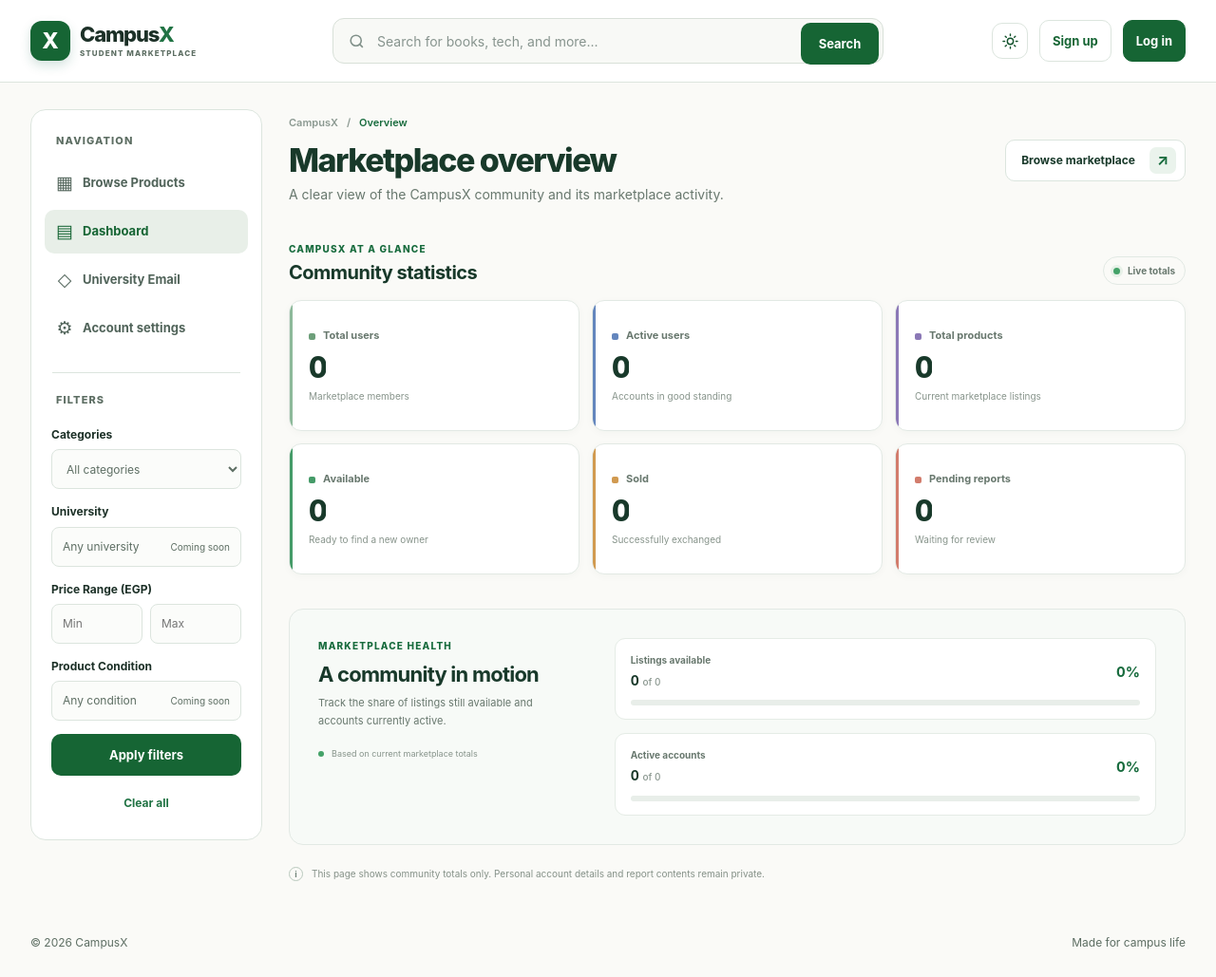
After one commit to Mostafa-Mira/CampusX, an ASP.NET Core app: template Milestone-3/Views/Dashboard/Index.cshtml in a window 1280 px wide. The commit adds this page. Shown: the whole page at 95% size. Run offline with ASP.NET Core 8, Linux system fonts and the light colour scheme; the template is opened without the code that fills it, so the values that code supplies are empty; some libraries are stand-ins or nearby versions.

Commit message:
Add public marketplace dashboard

```diff
--- /dev/null
+++ b/Milestone-3/Views/Dashboard/Index.cshtml
@@ -0,0 +1,75 @@
+@model CampusX.ViewModel.PublicDashboardViewModel
+
+@{
+    ViewData["Title"] = "Dashboard";
+    var availabilityPercent = Model.TotalProducts > 0
+        ? Math.Clamp((int)Math.Round(Model.AvailableProducts * 100d / Model.TotalProducts), 0, 100)
+        : 0;
+    var activeUserPercent = Model.TotalUsers > 0
+        ? Math.Clamp((int)Math.Round(Model.ActiveUsers * 100d / Model.TotalUsers), 0, 100)
+        : 0;
+    var stats = new[]
+    {
+        new { Label = "Total users", Value = Model.TotalUsers.ToString("N0"), Note = "Marketplace members", Tone = "users" },
+        new { Label = "Active users", Value = Model.ActiveUsers.ToString("N0"), Note = "Accounts in good standing", Tone = "active" },
+        new { Label = "Total products", Value = Model.TotalProducts.ToString("N0"), Note = "Current marketplace listings", Tone = "products" },
+        new { Label = "Available", Value = Model.AvailableProducts.ToString("N0"), Note = "Ready to find a new owner", Tone = "available" },
+        new { Label = "Sold", Value = Model.SoldProducts.ToString("N0"), Note = "Successfully exchanged", Tone = "sold" },
+        new { Label = "Pending reports", Value = Model.PendingReports.ToString("N0"), Note = "Waiting for review", Tone = "reports" }
+    };
+}
+
+@section Styles {
+    <link rel="stylesheet" href="~/css/dashboard.css" asp-append-version="true" />
+}
+
+<div class="dashboard-page">
+    <header class="dashboard-header">
+        <div>
+            <div class="dashboard-breadcrumb"><span>CampusX</span><span aria-hidden="true">/</span><span>Overview</span></div>
+            <h1 id="dashboard-title">Marketplace overview</h1>
+            <p>A clear view of the CampusX community and its marketplace activity.</p>
+        </div>
+        <a class="dashboard-browse" asp-controller="Home" asp-action="Index">
+            <span>Browse marketplace</span><span class="dashboard-browse-arrow" aria-hidden="true">↗</span>
+        </a>
+    </header>
+
+    <section class="dashboard-stats" aria-labelledby="dashboard-stats-title">
+        <div class="dashboard-section-heading">
+            <div><span class="dashboard-section-kicker">CAMPUSX AT A GLANCE</span><h2 id="dashboard-stats-title">Community statistics</h2></div>
+            <span class="dashboard-current"><span aria-hidden="true"></span> Live totals</span>
+        </div>
+        <div class="dashboard-stats-grid">
+            @foreach (var stat in stats)
+            {
+                <article class="dashboard-stat-card dashboard-stat-@stat.Tone">
+                    <div class="dashboard-stat-label"><span class="dashboard-stat-dot" aria-hidden="true"></span>@stat.Label</div>
+                    <strong>@stat.Value</strong>
+                    <small>@stat.Note</small>
+                </article>
+            }
+        </div>
+    </section>
+
+    <section class="dashboard-activity" aria-labelledby="dashboard-activity-title">
+        <div class="dashboard-activity-intro">
+            <span class="dashboard-section-kicker">MARKETPLACE HEALTH</span>
+            <h2 id="dashboard-activity-title">A community in motion</h2>
+            <p>Track the share of listings still available and accounts currently active.</p>
+            <div class="dashboard-activity-foot"><span class="dashboard-health-dot" aria-hidden="true"></span> Based on current marketplace totals</div>
+        </div>
+        <div class="dashboard-activity-metrics">
+            <article class="dashboard-progress-card">
+                <div class="dashboard-progress-top"><div><span class="dashboard-progress-label">Listings available</span><strong>@Model.AvailableProducts.ToString("N0") <small>of @Model.TotalProducts.ToString("N0")</small></strong></div><span class="dashboard-progress-percent">@availabilityPercent%</span></div>
+                <div class="dashboard-meter" role="progressbar" aria-label="Share of listings currently available" aria-valuemin="0" aria-valuemax="100" aria-valuenow="@availabilityPercent"><span style="width: @availabilityPercent%"></span></div>
+            </article>
+            <article class="dashboard-progress-card dashboard-progress-users">
+                <div class="dashboard-progress-top"><div><span class="dashboard-progress-label">Active accounts</span><strong>@Model.ActiveUsers.ToString("N0") <small>of @Model.TotalUsers.ToString("N0")</small></strong></div><span class="dashboard-progress-percent">@activeUserPercent%</span></div>
+                <div class="dashboard-meter" role="progressbar" aria-label="Share of users with active accounts" aria-valuemin="0" aria-valuemax="100" aria-valuenow="@activeUserPercent"><span style="width: @activeUserPercent%"></span></div>
+            </article>
+        </div>
+    </section>
+
+    <p class="dashboard-privacy-note"><span aria-hidden="true">i</span> This page shows community totals only. Personal account details and report contents remain private.</p>
+</div>
--- a/Milestone-3/Views/Shared/_Layout.cshtml
+++ b/Milestone-3/Views/Shared/_Layout.cshtml
@@ -6,6 +6,7 @@
 @inject DevelopmentTesterAccess TesterAccess
 @{
     var isStudent = (await Authorization.AuthorizeAsync(User, MarketplaceAccessPolicies.Student)).Succeeded;
+    var isAdmin = (await Authorization.AuthorizeAsync(User, MarketplaceAccessPolicies.Admin)).Succeeded;
     var isTester = isStudent && User.HasClaim(DevelopmentTesterAccess.ClaimType, DevelopmentTesterAccess.ClaimValue) &&
         await MarketplaceAccess.GetStatusAsync(User) == MarketplaceAccessStatus.DevelopmentTester;
     var accountStatus = "Signed in";
@@ -15,6 +16,8 @@
     var isHome = string.Equals(route["controller"]?.ToString(), "Home", StringComparison.OrdinalIgnoreCase) &&
         string.Equals(route["action"]?.ToString(), "Index", StringComparison.OrdinalIgnoreCase);
     var isMyProducts = string.Equals(route["controller"]?.ToString(), "MyProducts", StringComparison.OrdinalIgnoreCase);
+    var isPublicDashboard = string.Equals(route["controller"]?.ToString(), "Dashboard", StringComparison.OrdinalIgnoreCase);
+    var isAdminDashboard = string.Equals(route["controller"]?.ToString(), "Admin", StringComparison.OrdinalIgnoreCase);
 }
 <!DOCTYPE html>
 <html lang="en">
@@ -33,6 +36,7 @@
     </script>
     <link rel="stylesheet" href="~/css/site.css" asp-append-version="true" />
     <link rel="stylesheet" href="~/css/campus-ui.css" asp-append-version="true" />
+    @await RenderSectionAsync("Styles", required: false)
 </head>
 <body class="@(isHome ? "home-page" : null)">
     <a class="skip-link" href="#main-content">Skip to content</a>
@@ -86,6 +90,11 @@
                     <nav aria-label="Product navigation">
                         <ul class="sidebar-nav">
                             <li><a class="sidebar-link @(isHome ? "is-active" : null)" aria-current="@(isHome ? "page" : null)" asp-controller="Home" asp-action="Index"><span class="nav-icon" aria-hidden="true">▦</span> Browse Products</a></li>
+                            <li><a class="sidebar-link @(isPublicDashboard ? "is-active" : null)" aria-current="@(isPublicDashboard ? "page" : null)" asp-controller="Dashboard" asp-action="Index"><span class="nav-icon" aria-hidden="true">▤</span> Dashboard</a></li>
+                            @if (isAdmin)
+                            {
+                                <li><a class="sidebar-link @(isAdminDashboard ? "is-active" : null)" aria-current="@(isAdminDashboard ? "page" : null)" asp-controller="Admin" asp-action="Index"><span class="nav-icon" aria-hidden="true">▣</span> Admin Dashboard</a></li>
+                            }
                             @if (isStudent)
                             {
                                 <li><a class="sidebar-link @(isMyProducts ? "is-active" : null)" aria-current="@(isMyProducts ? "page" : null)" asp-controller="MyProducts" asp-action="Index"><span class="nav-icon" aria-hidden="true">▤</span> My Products</a></li>
--- /dev/null
+++ b/Milestone-3/wwwroot/css/dashboard.css
@@ -0,0 +1,85 @@
+.dashboard-page {
+    --dashboard-ink: #18392a;
+    --dashboard-muted: #68786e;
+    --dashboard-line: #e2e9e4;
+    --dashboard-green: #176b3d;
+    display: grid;
+    gap: clamp(26px, 3vw, 36px);
+    min-width: 0;
+    color: var(--dashboard-ink);
+}
+
+.dashboard-header { display: flex; align-items: center; justify-content: space-between; gap: 24px; padding: 6px 0 2px; }
+.dashboard-header h1 { margin: 10px 0 5px; color: var(--dashboard-ink); font-size: clamp(27px, 3vw, 34px); font-weight: 760; letter-spacing: -.045em; line-height: 1.18; }
+.dashboard-header p { margin: 0; color: var(--dashboard-muted); font-size: 14px; }
+.dashboard-breadcrumb { display: flex; align-items: center; gap: 9px; color: #8a9890; font-size: 11px; font-weight: 600; }
+.dashboard-breadcrumb span:last-child { color: var(--dashboard-green); }
+.dashboard-browse { display: inline-flex; flex: none; align-items: center; gap: 15px; min-height: 44px; padding: 7px 9px 7px 16px; border: 1px solid #dbe5de; border-radius: 10px; background: var(--surface); color: var(--dashboard-ink); font-size: 12px; font-weight: 700; text-decoration: none; transition: border-color .18s, background .18s, transform .18s; }
+.dashboard-browse:hover { transform: translateY(-1px); border-color: #9bbba4; background: #f7faf7; color: var(--dashboard-ink); }
+.dashboard-browse-arrow { display: grid; width: 28px; height: 28px; place-items: center; border-radius: 7px; background: #eaf3ec; color: var(--dashboard-green); font-size: 16px; }
+
+.dashboard-stats { display: grid; gap: 16px; }
+.dashboard-section-heading { display: flex; align-items: end; justify-content: space-between; gap: 16px; }
+.dashboard-section-kicker { display: block; color: var(--dashboard-green); font-size: 10px; font-weight: 800; letter-spacing: .12em; }
+.dashboard-section-heading h2 { margin: 5px 0 0; color: var(--dashboard-ink); font-size: 20px; font-weight: 720; letter-spacing: -.025em; line-height: 1.25; }
+.dashboard-current { display: inline-flex; align-items: center; gap: 8px; padding: 6px 10px; border: 1px solid var(--dashboard-line); border-radius: 999px; color: var(--dashboard-muted); font-size: 10px; font-weight: 650; }
+.dashboard-current > span, .dashboard-health-dot { width: 7px; height: 7px; border-radius: 50%; background: #44a268; box-shadow: 0 0 0 3px #44a2681b; }
+.dashboard-stats-grid { display: grid; grid-template-columns: repeat(3, minmax(0, 1fr)); gap: 13px; }
+.dashboard-stat-card { position: relative; display: flex; min-width: 0; min-height: 138px; flex-direction: column; align-items: flex-start; justify-content: center; overflow: hidden; gap: 6px; padding: 18px 20px; border: 1px solid var(--dashboard-line); border-radius: 13px; background: var(--surface); box-shadow: 0 2px 8px #173b2408; transition: transform .18s, border-color .18s, box-shadow .18s; }
+.dashboard-stat-card::before { position: absolute; inset: 0 auto 0 0; width: 3px; background: #8db99a; content: ""; }
+.dashboard-stat-card:hover { transform: translateY(-2px); border-color: #c2d5c7; box-shadow: 0 8px 20px #173b2410; }
+.dashboard-stat-label { display: flex; align-items: center; gap: 8px; color: var(--dashboard-muted); font-size: 11px; font-weight: 650; }
+.dashboard-stat-dot { width: 7px; height: 7px; border-radius: 2px; background: #6d9f7a; }
+.dashboard-stat-card > strong { max-width: 100%; overflow: hidden; color: var(--dashboard-ink); font-size: clamp(25px, 2.4vw, 31px); font-variant-numeric: tabular-nums; font-weight: 760; letter-spacing: -.045em; line-height: 1.15; text-overflow: ellipsis; }
+.dashboard-stat-card > small { color: #87948b; font-size: 10px; line-height: 1.45; }
+.dashboard-stat-active::before, .dashboard-stat-active .dashboard-stat-dot { background: #6486bd; }
+.dashboard-stat-products::before, .dashboard-stat-products .dashboard-stat-dot { background: #8b78b6; }
+.dashboard-stat-available::before, .dashboard-stat-available .dashboard-stat-dot { background: #459b68; }
+.dashboard-stat-sold::before, .dashboard-stat-sold .dashboard-stat-dot { background: #d19a50; }
+.dashboard-stat-reports::before, .dashboard-stat-reports .dashboard-stat-dot { background: #d27c6c; }
+
+.dashboard-activity { display: grid; grid-template-columns: minmax(190px, .72fr) minmax(0, 1.5fr); gap: clamp(20px, 3vw, 38px); padding: clamp(22px, 3vw, 30px); border: 1px solid var(--dashboard-line); border-radius: 15px; background: #f7faf7; }
+.dashboard-activity-intro h2 { max-width: 240px; margin: 9px 0 8px; color: var(--dashboard-ink); font-size: 22px; font-weight: 740; letter-spacing: -.035em; line-height: 1.2; }
+.dashboard-activity-intro > p { max-width: 270px; margin: 0; color: var(--dashboard-muted); font-size: 11px; line-height: 1.65; }
+.dashboard-activity-foot { display: flex; align-items: center; gap: 8px; margin-top: 19px; color: #87948b; font-size: 9px; }
+.dashboard-health-dot { width: 6px; height: 6px; box-shadow: none; }
+.dashboard-activity-metrics { display: grid; align-content: center; gap: 14px; }
+.dashboard-progress-card { display: grid; gap: 9px; padding: 14px 16px; border: 1px solid #e5ece6; border-radius: 11px; background: var(--surface); }
+.dashboard-progress-top { display: flex; align-items: center; justify-content: space-between; gap: 14px; }
+.dashboard-progress-top > div { display: grid; gap: 3px; }
+.dashboard-progress-label { color: var(--dashboard-muted); font-size: 10px; font-weight: 650; }
+.dashboard-progress-top strong { color: var(--dashboard-ink); font-size: 14px; font-variant-numeric: tabular-nums; font-weight: 720; }
+.dashboard-progress-top strong small { color: #89968e; font-size: 10px; font-weight: 500; }
+.dashboard-progress-percent { color: var(--dashboard-green); font-size: 15px; font-variant-numeric: tabular-nums; font-weight: 750; }
+.dashboard-meter { height: 6px; overflow: hidden; border-radius: 999px; background: #e8eee9; }
+.dashboard-meter > span { display: block; width: 0; height: 100%; border-radius: inherit; background: #438e5c; transition: width .35s ease; }
+.dashboard-progress-users .dashboard-meter > span { background: #718bb8; }
+.dashboard-privacy-note { display: flex; align-items: flex-start; gap: 9px; margin: -13px 0 0; color: #859188; font-size: 10px; line-height: 1.55; }
+.dashboard-privacy-note > span { display: grid; width: 15px; height: 15px; flex: none; place-items: center; border: 1px solid #b9c9bd; border-radius: 50%; color: #718579; font-size: 9px; font-weight: 700; }
+
+@media (max-width: 1120px) {
+    .dashboard-stats-grid { grid-template-columns: repeat(2, minmax(0, 1fr)); }
+}
+@media (max-width: 760px) {
+    .dashboard-activity { grid-template-columns: 1fr; gap: 20px; }
+    .dashboard-activity-intro h2, .dashboard-activity-intro > p { max-width: 520px; }
+    .dashboard-activity-foot { margin-top: 12px; }
+}
+@media (max-width: 560px) {
+    .dashboard-header { align-items: flex-start; flex-direction: column; gap: 16px; }
+    .dashboard-header h1 { font-size: 27px; }
+    .dashboard-header p { max-width: 360px; font-size: 12px; }
+    .dashboard-browse { min-height: 40px; }
+    .dashboard-section-heading { align-items: flex-start; }
+    .dashboard-current { margin-top: 1px; }
+    .dashboard-stats-grid { grid-template-columns: 1fr; gap: 9px; }
+    .dashboard-stat-card { display: grid; grid-template-columns: minmax(0, 1fr) auto; min-height: 91px; align-content: center; gap: 3px 12px; padding: 13px 15px 13px 18px; }
+    .dashboard-stat-label, .dashboard-stat-card > small { grid-column: 1; }
+    .dashboard-stat-card > strong { grid-column: 2; grid-row: 1 / span 2; font-size: 26px; }
+    .dashboard-stat-card > small { font-size: 9px; }
+    .dashboard-activity { padding: 20px 16px; }
+    .dashboard-progress-card { padding: 13px; }
+}
+@media (prefers-reduced-motion: reduce) {
+    .dashboard-stat-card, .dashboard-browse, .dashboard-meter > span { transition: none; }
+}
```
Also changed, not shown: Milestone-3/Controllers/DashboardController.cs (added, +23 -0 lines), Milestone-3/Models/AdminDashboardBL.cs (+12 -0 lines), Milestone-3/ViewModel/AdminDashboardViewModel.cs (+10 -0 lines).
